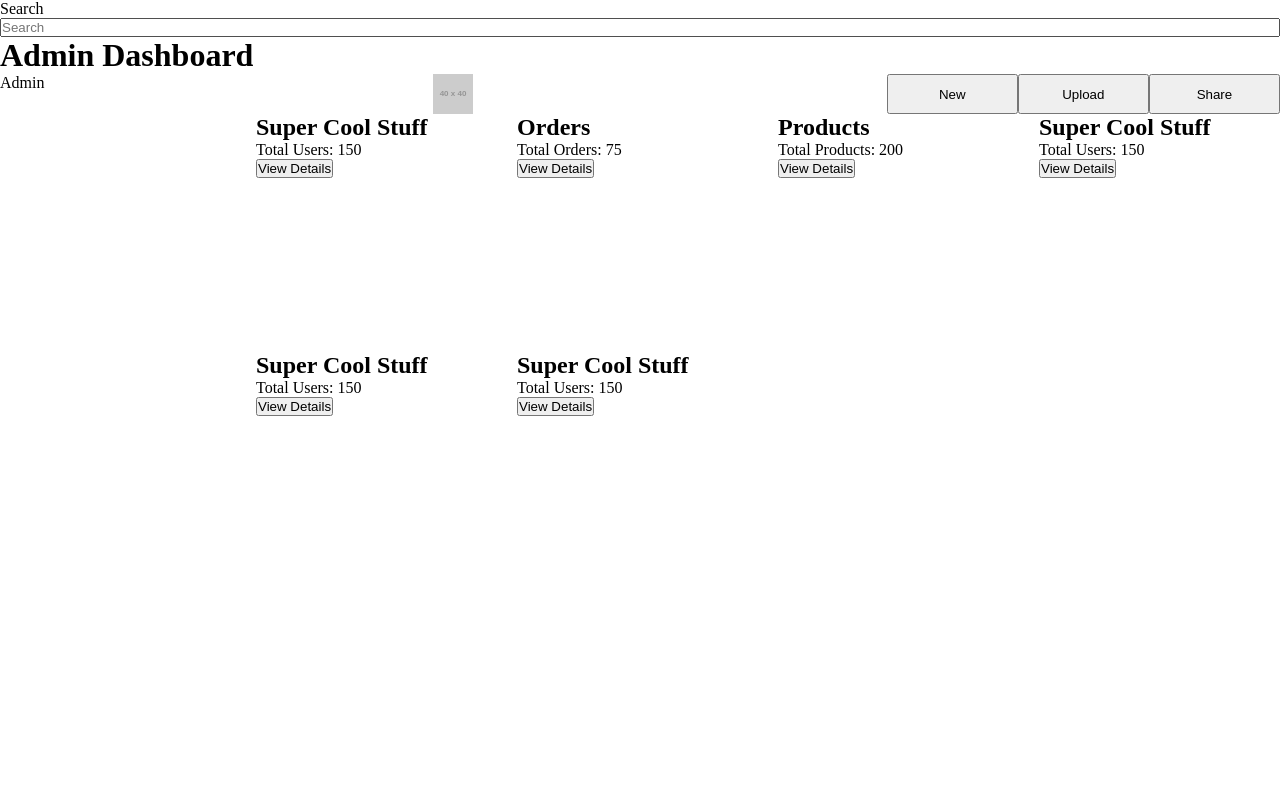
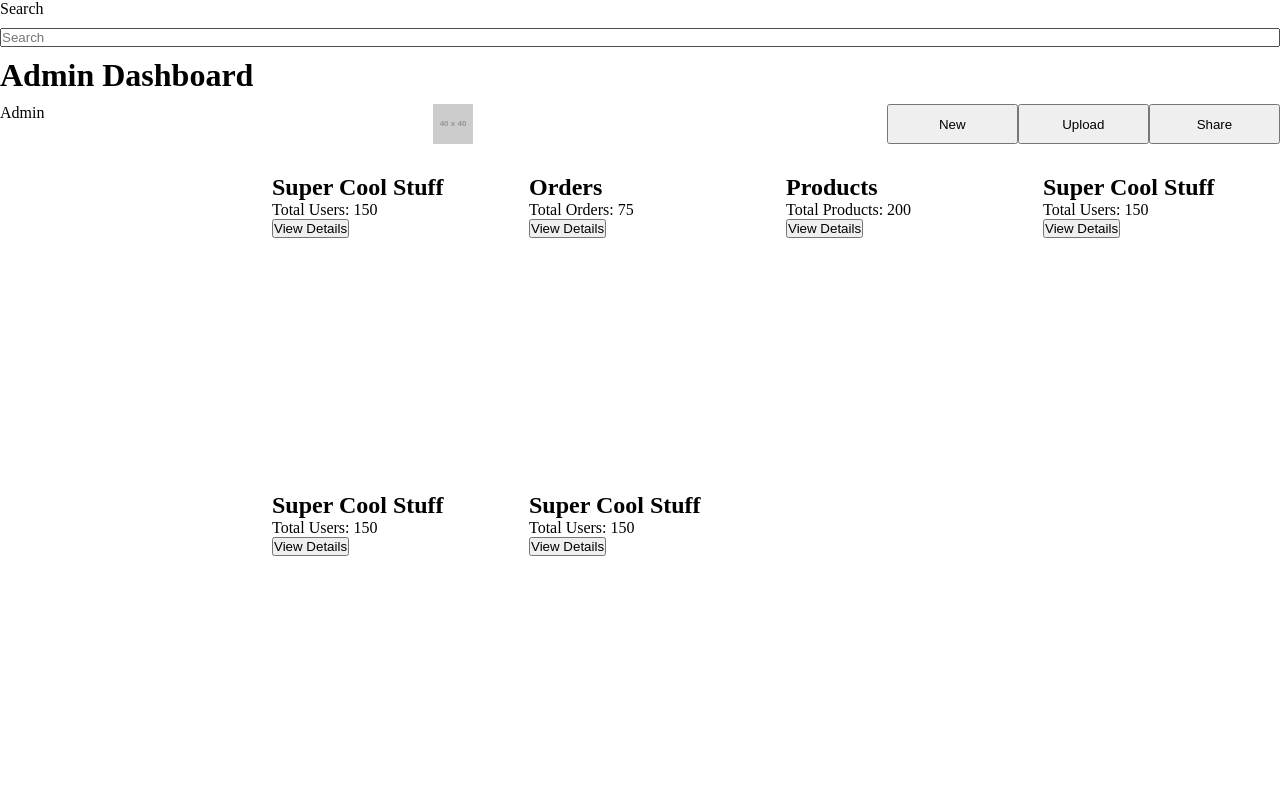
Before and after one commit to earnestabromjr/TOP-Admin-Dashboard, a plain HTML site: page index.html in a window 1280 px wide. Drawn offline with Linux system fonts and the light colour scheme; placeholder pictures from the web are drawn by us.

Commit message:
Created header container structure

```diff
--- a/styles.css
+++ b/styles.css
@@ -12,12 +12,14 @@
 
 .container {
     display: grid;
+    gap: 20px;
     grid-template-columns: 1fr 4fr;
     grid-template-rows: 1fr 4fr;
 }
 
 .header {
     display: grid;
+    gap: 10px;
     grid-column: 1/-1;
 }
 
```
